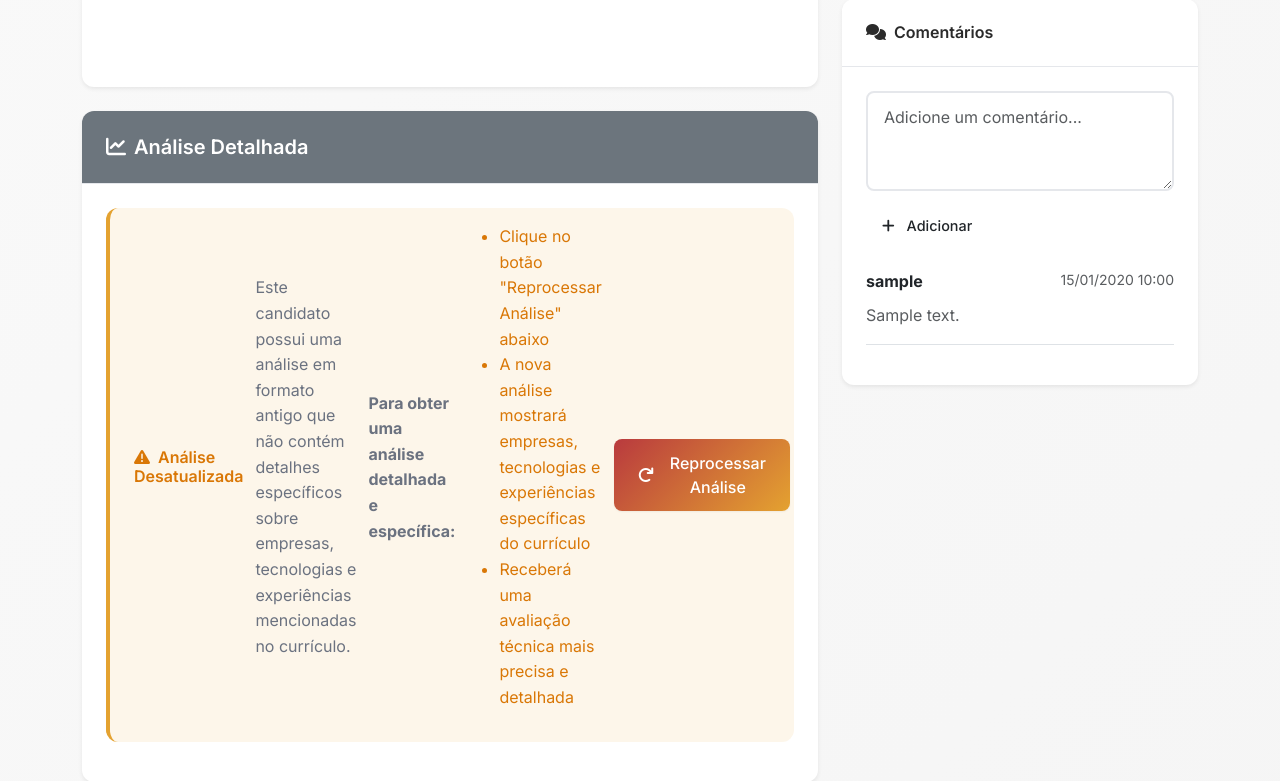
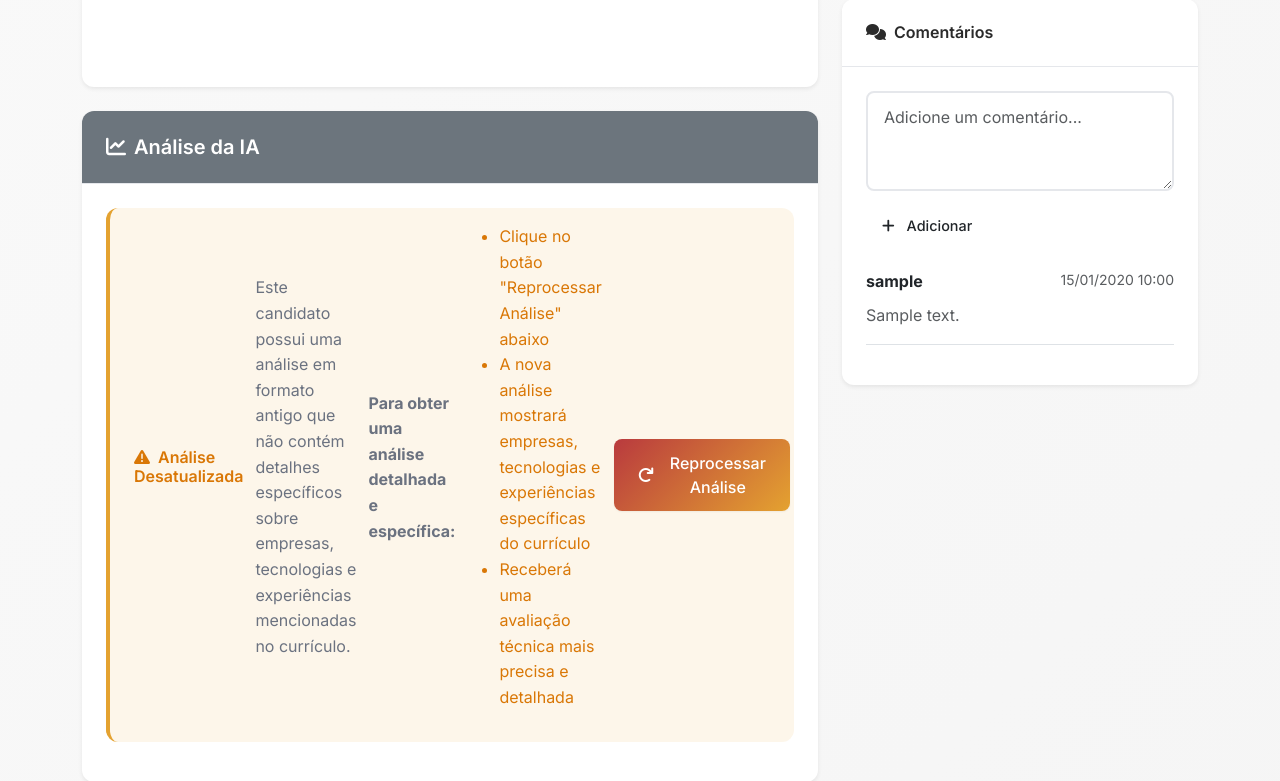
Before and after one commit to Niceasvini/VM-GepApplication, a Flask app: page /candidates/1 in a window 1280 px wide. Shown: the part 792-1573 px from the top of the page. Run offline with Flask 3, Linux system fonts and the light colour scheme; a user stored in the database is signed in; tables that the repository leaves empty hold one stand-in row (values such as "Sample post"); some libraries are stand-ins or nearby versions.

Commit message:
Refine AI analysis to offer concise candidate summaries and improved insights
Updates the AI analysis to provide a focused executive summary and renames the detailed analysis section to "AI Analysis" in both the AI service and the candidate details template.

Replit-Commit-Author: Agent
Replit-Commit-Session-Id: 358daac4-4ee2-43c6-a435-7baadb7511f8
Replit-Commit-Screenshot-Url: https://storage.googleapis.com/screenshot-production-us-central1/2a49a21f-cfaf-43ef-9848-9f9ae9eb97d6/c92d2562-50ec-49e3-9e6c-d59f206833cd.jpg

```diff
--- a/ai_service.py
+++ b/ai_service.py
@@ -99,7 +99,7 @@ Idiomas: [Idioma] ([Nível]), [Idioma] ([Nível])
 
 Informações de Contato: Email: [email], Telefone: [telefone], Localização: [cidade/estado]
 
-Análise Detalhada
+Análise da IA
 
 1. Alinhamento Técnico:
 O candidato possui experiência em [cite experiências específicas do currículo] na empresa [nome da empresa] durante [período]. Suas responsabilidades incluíram [liste atividades específicas]. Em relação aos requisitos da vaga de {job.title}, o candidato demonstra competência em [liste competências específicas que se alinham]. Por exemplo, sua experiência com [tecnologia/processo específico] na [empresa] por [período] indica capacidade para [função específica da vaga]. Adicionalmente, sua formação em [curso/área] complementa os requisitos de [requisito específico da vaga].
@@ -119,7 +119,7 @@ CURRÍCULO:
 IMPORTANTE:
 - Use exatamente o formato mostrado acima
 - No Resumo Executivo, organize as informações em seções estruturadas SEM usar traços, hashes ou marcações
-- Na Análise Detalhada, seja específico citando empresas, cargos, tecnologias e experiências reais
+- Na Análise da IA, seja específico citando empresas, cargos, tecnologias e experiências reais
 - Para candidatos com score baixo, use "Inadequado" na recomendação
 - Não use **, asteriscos, ---, ###, #### ou qualquer marcação de formatação no texto
 - Seja direto e específico, evite frases genéricas como "baseado no perfil apresentado"
--- a/templates/candidates/detail.html
+++ b/templates/candidates/detail.html
@@ -172,13 +172,13 @@
                 <div class="card border-0 shadow-sm mb-4">
                     <div class="card-header bg-secondary text-white">
                         <h5 class="card-title mb-0">
-                            <i class="fas fa-chart-line me-2"></i>Análise Detalhada
+                            <i class="fas fa-chart-line me-2"></i>Análise da IA
                         </h5>
                     </div>
                     <div class="card-body">
                         <div class="analysis-content">
-                            {% if 'Análise Detalhada' in candidate.ai_analysis %}
-                                {% set analysis_section = candidate.ai_analysis.split('Análise Detalhada')[1] %}
+                            {% if 'Análise da IA' in candidate.ai_analysis %}
+                                {% set analysis_section = candidate.ai_analysis.split('Análise da IA')[1] %}
                                 {{ analysis_section.strip()|replace('**', '')|replace('*', '')|replace('\n', '<br>')|safe }}
                             {% else %}
                                 <!-- Show message for outdated analysis format -->
```
